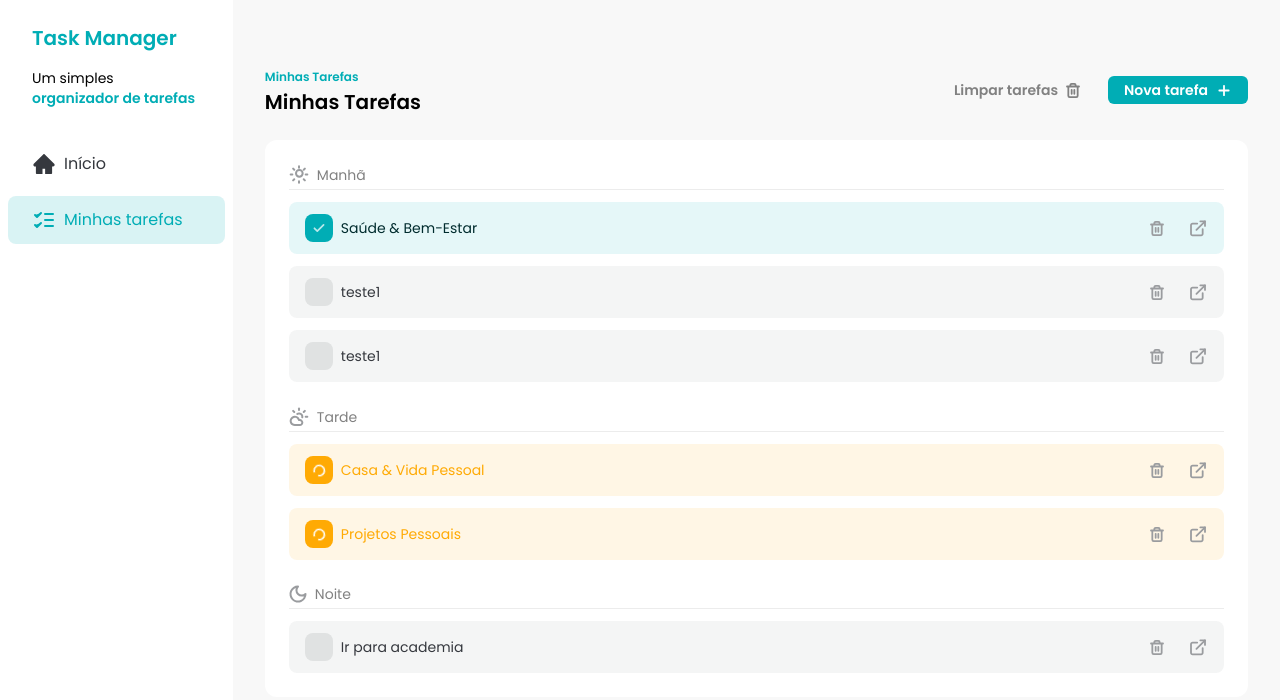
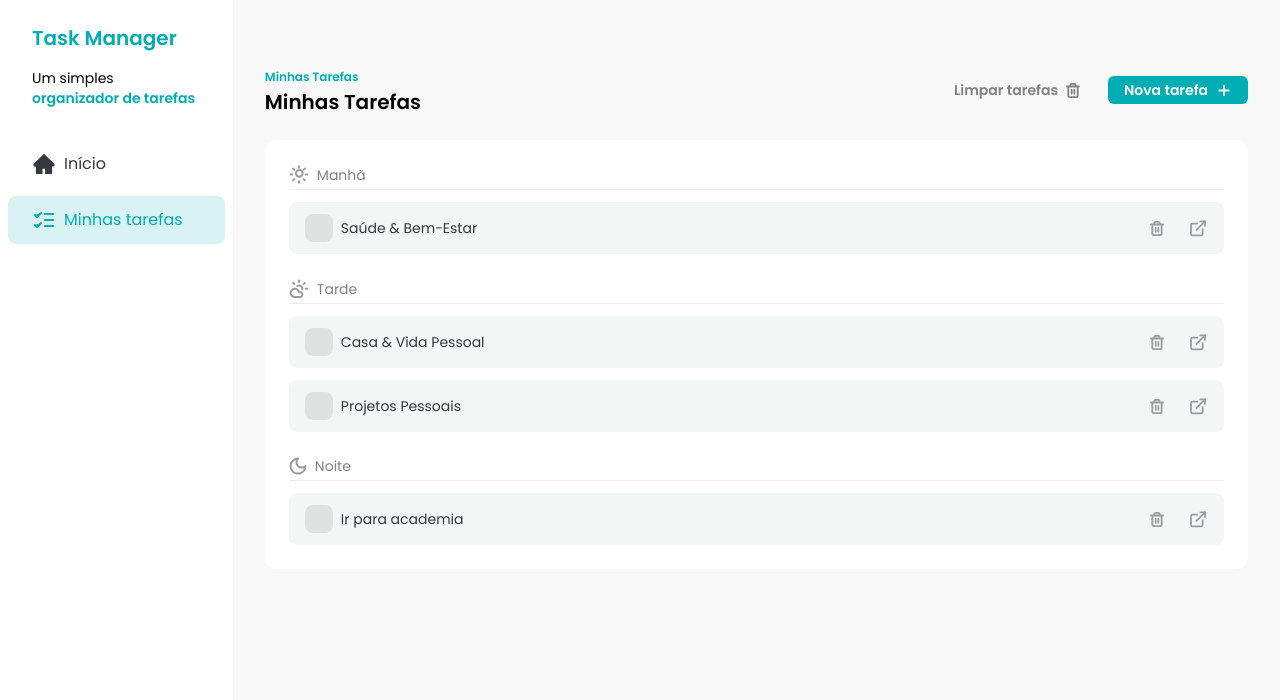
Before and after one commit to DenilsoferreiraL/fsc-task-manager, a React (Vite) app: page / in a window 1280 px wide. Shown: the top 700 px of the page. Built offline with nearby package versions, Linux system fonts and the light colour scheme; data requests are answered from the project's data file.

Commit message:
feat: refactor task management with custom hooks for adding, deleting, and fetching tasks

```diff
--- a/db.json
+++ b/db.json
@@ -5,7 +5,7 @@
       "title": "Casa & Vida Pessoal",
       "time": "afternoon",
       "description": "Fazer compras do mês  Descrição: Listar itens de higiene, limpeza e alimentos para o supermercado.  Limpar e organizar o armário  Descrição: Separar roupas para doação e reorganizar o espaço por estação.  Agendar consulta médica  Descrição: Ligar para o clínico geral para fazer o check-up anual.",
-      "status": "in_progress"
+      "status": "not_started"
     },
     {
       "id": "e4d99a66-dfe5-48a2-95ca-6366424624f3",
@@ -19,27 +19,13 @@
       "title": "Saúde & Bem-Estar",
       "time": "morning",
       "description": "Planejar refeições da semana\n\nDescrição: Definir o cardápio de almoço e jantar para facilitar a rotina.\n\nFazer 30 minutos de exercício\n\nDescrição: Pode ser uma caminhada, yoga ou treino em casa.\n\nMeditar antes de dormir\n\nDescrição: Praticar 10 minutos de meditação guiada para melhorar a qualidade do sono.",
-      "status": "done"
+      "status": "not_started"
     },
     {
       "id": "cf5083ce-b4a7-4ac6-b656-1eaf7d3255ac",
       "title": "Projetos Pessoais",
       "time": "afternoon",
       "description": "Atualizar portfólio online\n\nDescrição: Adicionar os dois projetos mais recentes e revisar os links.\n\nEscrever rascunho do artigo para o blog\n\nDescrição: Desenvolver os tópicos principais e escrever a introdução sobre [assunto].\n\nEstudar funcionalidades do novo software\n\nDescrição: Dedicar 1 hora para explorar os tutoriais iniciais do programa.",
-      "status": "in_progress"
-    },
-    {
-      "id": "14d99068-223c-4dce-8e33-587a8033fb36",
-      "title": "teste1",
-      "time": "morning",
-      "description": "teste",
-      "status": "not_started"
-    },
-    {
-      "id": "71a06f0c-e138-450f-b635-aea77c988b02",
-      "title": "teste1",
-      "time": "morning",
-      "description": "teste",
       "status": "not_started"
     }
   ]
--- a/src/components/AddTaskDialog.jsx
+++ b/src/components/AddTaskDialog.jsx
@@ -1,15 +1,14 @@
 import './AddTaskDialog.css'
 
-import { useMutation, useQueryClient } from '@tanstack/react-query'
 import PropTypes from 'prop-types'
 import { useEffect, useRef } from 'react'
 import { createPortal } from 'react-dom'
 import { useForm } from 'react-hook-form'
 import { CSSTransition } from 'react-transition-group'
-import { toast } from 'sonner'
 import { v4 } from 'uuid'
 
 import * as I from '../assets/icons'
+import { useAddTask } from '../hooks/data/use-add-task'
 import { Button } from './Button'
 import { Input } from './Input'
 import { TextArea } from './TextArea'
@@ -23,28 +22,7 @@ export const AddTaskDialog = ({ isOpen, handleClose }) => {
     formState: { errors, isSubmitting },
   } = useForm()
 
-  const queryClient = useQueryClient()
-  const { mutate } = useMutation({
-    mutationKey: 'addTask',
-    mutationFn: async (task) => {
-      const response = await fetch('http://localhost:3000/tasks', {
-        method: 'POST',
-        headers: { 'Content-Type': 'application/json' },
-        body: JSON.stringify(task),
-      })
-      if (!response.ok) throw new Error('Erro ao salvar tarefa')
-      return response.json()
-    },
-    onSuccess: (task) => {
-      queryClient.setQueryData('tasks', (oldTasks = []) => [...oldTasks, task])
-      toast.success('Tarefa adicionada com sucesso!')
-      handleClose()
-      reset()
-    },
-    onError: () => {
-      toast.error('Erro ao adicionar a tarefa. Por favor, tente novamente.')
-    },
-  })
+  const { mutate } = useAddTask(handleClose, reset)
 
   const handleSubmitToServer = (data) => {
     mutate({
--- a/src/components/TaskItem.jsx
+++ b/src/components/TaskItem.jsx
@@ -1,30 +1,17 @@
-import { QueryClient, useMutation, useQueryClient } from '@tanstack/react-query'
 import PropTypes from 'prop-types'
 import { Link } from 'react-router-dom'
 import { toast } from 'sonner'
 
 import * as I from '../assets/icons'
 import { Button } from '../components/Button'
+import { useDeleteTask } from '../hooks/data/use-delete-task'
 
 export const TaskItem = ({ task, handleTaskCheckboxClick }) => {
-  const queryClient = useQueryClient()
-
-  const { mutate, isPending } = useMutation({
-    mutationKey: ['deleteTask', task.id],
-    mutationFn: async () => {
-      const response = await fetch(`http://localhost:3000/tasks/${task.id}`, {
-        method: 'DELETE',
-      })
-      return response.json()
-    },
-  })
+  const { mutate, isPending } = useDeleteTask(task.id)
 
   const handleDeleteClick = async () => {
     mutate(undefined, {
       onSuccess: () => {
-        queryClient.setQueryData('tasks', (oldTask) => {
-          return oldTask.filter((oldTask) => oldTask.id !== task.id)
-        })
         toast.success('Tarefa deletada com sucesso!')
       },
       OnError: () => {
--- a/src/components/Tasks.jsx
+++ b/src/components/Tasks.jsx
@@ -1,8 +1,9 @@
-import { useQuery, useQueryClient } from '@tanstack/react-query'
+import { useQueryClient } from '@tanstack/react-query'
 import { useState } from 'react'
 import { toast } from 'sonner'
 
 import * as I from '../assets/icons'
+import { useGetTasks } from '../hooks/data/use-get-tasks'
 import { AddTaskDialog } from './AddTaskDialog'
 import { Button } from './Button'
 import { TaskItem } from './TaskItem'
@@ -11,16 +12,7 @@ import { TasksSeparator } from './TasksSeparator'
 export const Tasks = () => {
   const [addTaskDialogIsOpen, setAddTaskDialogIsOpen] = useState(false)
   const queryClient = useQueryClient()
-  const { data: tasks } = useQuery({
-    queryKey: 'tasks',
-    queryFn: async () => {
-      const response = await fetch('http://localhost:3000/tasks', {
-        method: 'GET',
-      })
-      const tasks = await response.json()
-      return tasks
-    },
-  })
+  const { data: tasks } = useGetTasks()
 
   const morningTasks = tasks?.filter((task) => task.time === 'morning')
   const afternoonTasks = tasks?.filter((task) => task.time === 'afternoon')
--- /dev/null
+++ b/src/hooks/data/use-add-task.js
@@ -0,0 +1,27 @@
+import { QueryClient, useMutation, useQueryClient } from '@tanstack/react-query'
+import { toast } from 'sonner'
+
+export const useAddTask = (handleClose, reset) => {
+  const queryClient = useQueryClient()
+  return useMutation({
+    mutationKey: 'addTask',
+    mutationFn: async (task) => {
+      const response = await fetch('http://localhost:3000/tasks', {
+        method: 'POST',
+        headers: { 'Content-Type': 'application/json' },
+        body: JSON.stringify(task),
+      })
+      if (!response.ok) throw new Error('Erro ao salvar tarefa')
+      return response.json()
+    },
+    onSuccess: (task) => {
+      queryClient.setQueryData('tasks', (oldTasks = []) => [...oldTasks, task])
+      toast.success('Tarefa adicionada com sucesso!')
+      handleClose()
+      reset()
+    },
+    onError: () => {
+      toast.error('Erro ao adicionar a tarefa. Por favor, tente novamente.')
+    },
+  })
+}
--- /dev/null
+++ b/src/hooks/data/use-delete-task.js
@@ -0,0 +1,20 @@
+import { useMutation, useQueryClient } from '@tanstack/react-query'
+
+export const useDeleteTask = (taskId) => {
+  const queryClient = useQueryClient()
+  return useMutation({
+    mutationKey: ['deleteTask', taskId],
+    mutationFn: async () => {
+      const response = await fetch(`http://localhost:3000/tasks/${taskId}`, {
+        method: 'DELETE',
+      })
+      const deletedTask = await response.json()
+      return deletedTask
+    },
+    onSuccess: (deletedTask) => {
+      queryClient.setQueryData('tasks', (oldTask) => {
+        return oldTask.filter((oldTask) => oldTask.id !== deletedTask.id)
+      })
+    },
+  })
+}
--- /dev/null
+++ b/src/hooks/data/use-get-tasks.js
@@ -0,0 +1,14 @@
+import { useQuery } from '@tanstack/react-query'
+
+export const useGetTasks = () => {
+  return useQuery({
+    queryKey: 'tasks',
+    queryFn: async () => {
+      const response = await fetch('http://localhost:3000/tasks', {
+        method: 'GET',
+      })
+      const tasks = await response.json()
+      return tasks
+    },
+  })
+}
```
